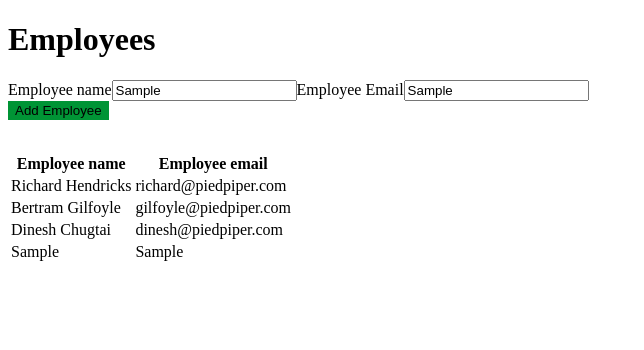
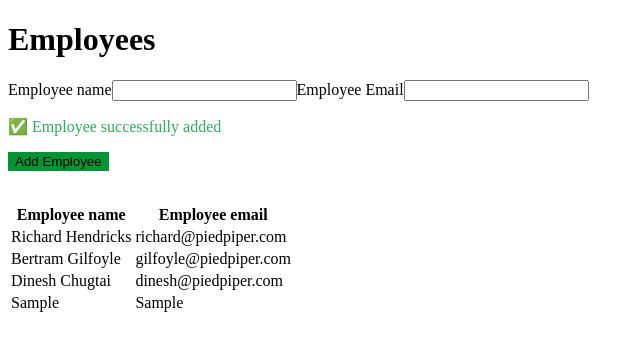
Before and after one commit to jlonuz/vue-app, a Vue app: page / in a window 1280 px wide. Both pictures are taken after typing "Sample", "Sample" into the empty fields and a click on the button "Add Employee". Shown: the top 350 px of the page, without its empty margins (0-644 px from the left). Built offline with nearby package versions, Linux system fonts and the light colour scheme; the HTML template or start-up script is replaced by a standard one.

Commit message:
add basic form validations

```diff
--- a/src/components/EmployeeForm.vue
+++ b/src/components/EmployeeForm.vue
@@ -1,11 +1,26 @@
 <template>
   <div id="employee-form">
     <form @submit.prevent="handleSubmit">
-      <label>Employee name</label>
-      <input v-model="employee.name" type="text" />
-      <label>Employee Email</label>
-      <input v-model="employee.email" type="text" />
-      <button>Add Employee</button>
+        <label>Employee name</label>
+        <input
+            type="text"
+            :class="{ 'has-error': submitting && invalidName }"
+            v-model="employee.name"
+            @focus="clearStatus"
+            @keypress="clearStatus"
+        />
+        <label>Employee Email</label>
+        <input
+            type="text"
+            :class="{ 'has-error': submitting && invalidEmail }"
+            v-model="employee.email"
+            @focus="clearStatus"
+        />
+        <p v-if="error && submitting" class="error-message">
+            ❗Please fill out all required fields
+        </p>
+        <p v-if="success" class="success-message">✅ Employee successfully added</p>
+        <button>Add Employee</button>
     </form>
   </div>
 </template>
@@ -15,16 +30,46 @@
     name: 'employee-form',
     data() {
       return {
+        submitting: false,
+        error: false,
+        success: false,
         employee: {
           name: '',
           email: '',
         },
       }
     },
+    computed: {
+        invalidName() {
+            return this.employee.name === ''
+        },
+        invalidEmail() {
+            return this.employee.email === ''
+        }
+    },
     methods: {
         handleSubmit() {
-            console.log('tresting handleSubmit')
+            this.submitting = true
+            this.clearStatus()
+
+            if (this.invalidName || this.invalidEmail) {
+                this.error = true
+                return
+            }
+
             this.$emit('add:employee', this.employee)
+            this.employee = {
+                name: '',
+                email: '',
+            }
+            this.error = false
+            this.success = true
+            this.submitting = false
+        },
+
+        clearStatus() {
+            this.success = false
+            this.error =  false
         }
     }
   }
@@ -34,4 +79,16 @@
   form {
     margin-bottom: 2rem;
   }
+
+  [class*='-message'] {
+    font-weight: 500;
+  }
+
+  .error-message {
+    color: #d33c40;
+  }
+
+  .success-message {
+    color: #32a95d;
+  }
 </style>
```
